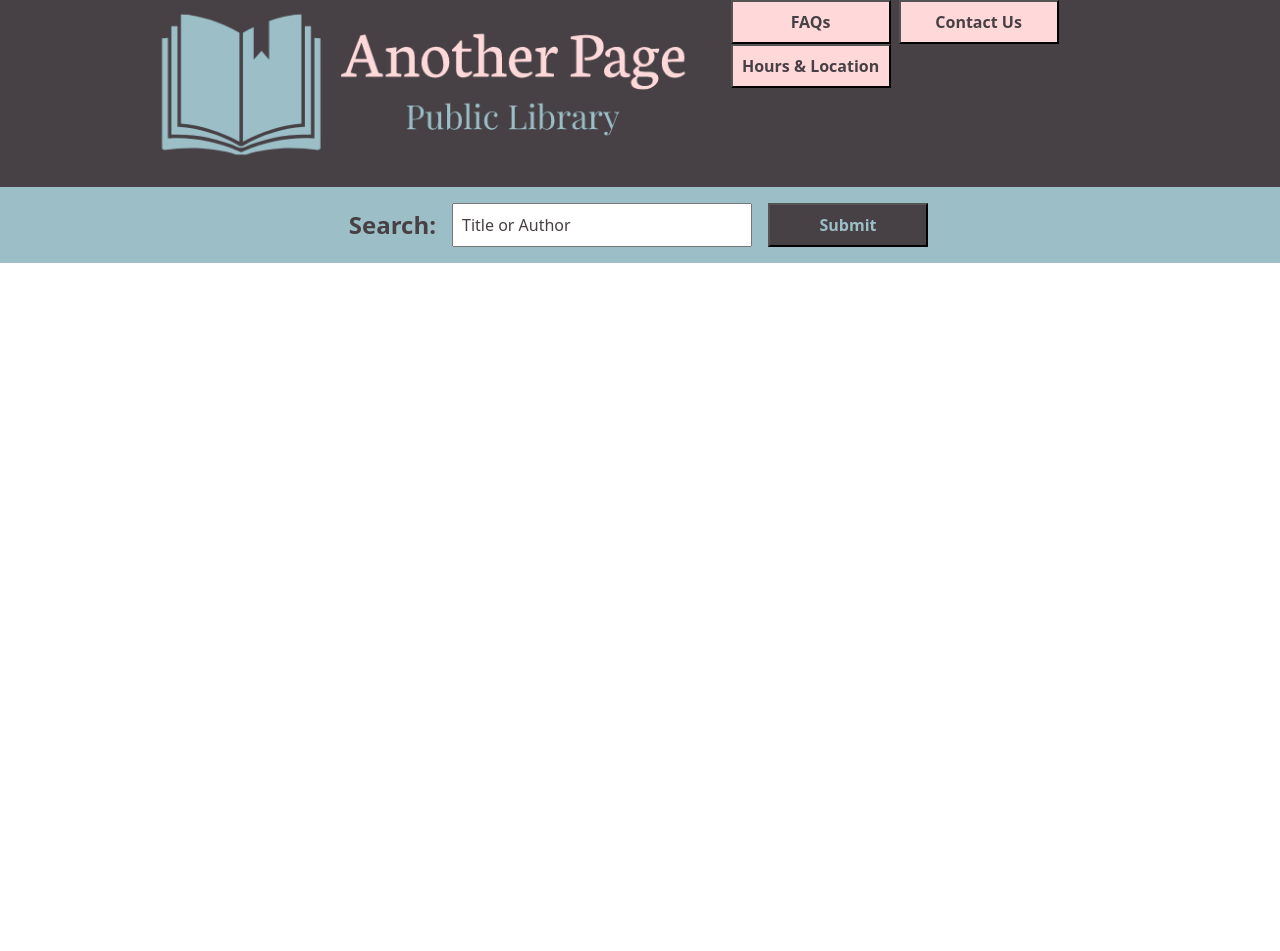
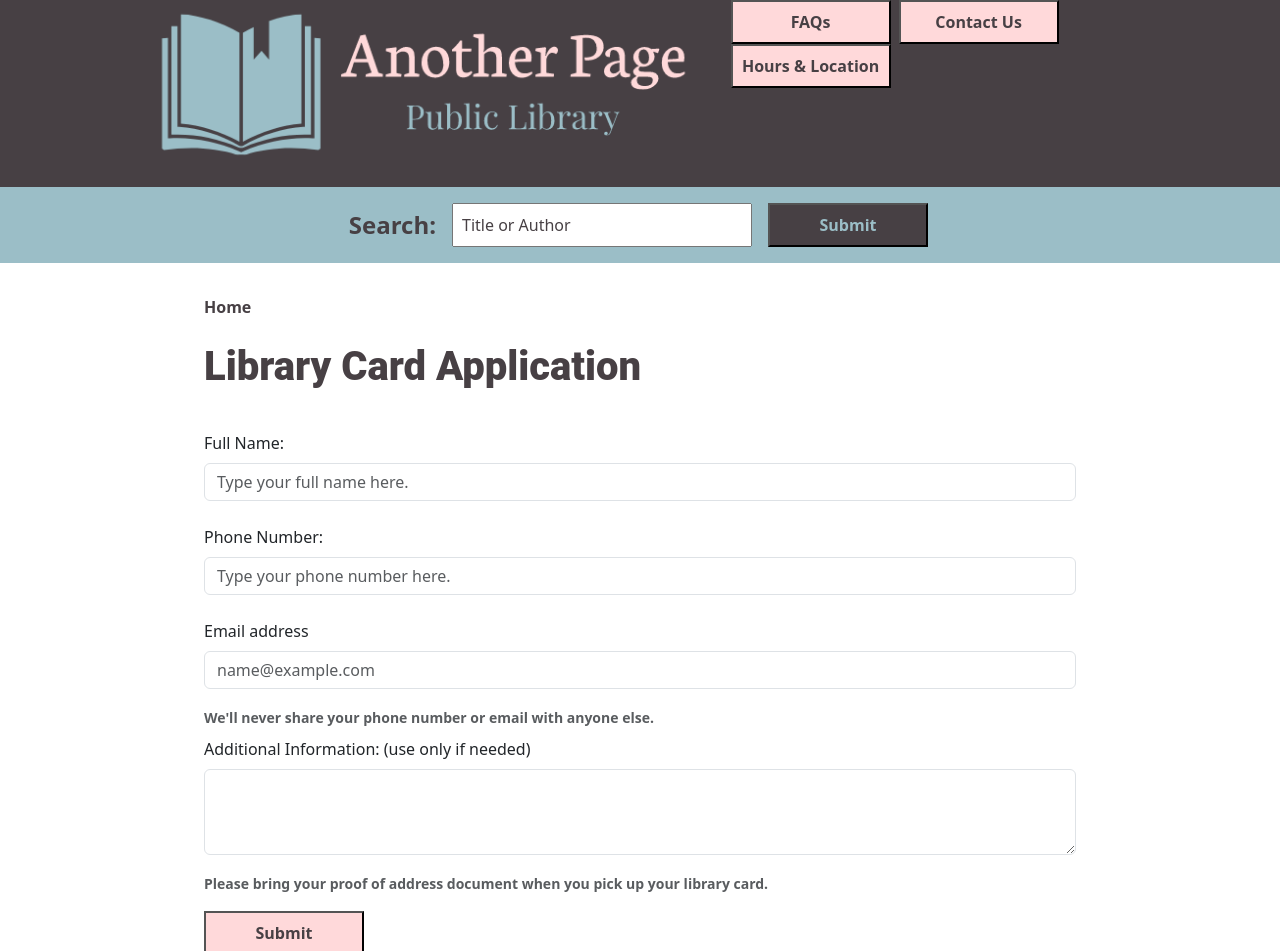
Before and after one commit to Amiriel01/Public-Library-Website, a React (Vite) app in the folder frontend-user-view/: page /LibraryCardForm in a window 1280 px wide. Shown: the top 951 px of the page. Before the commit the page ends 800 px from the top, so only its background shows below. Built offline with nearby package versions, Linux system fonts and the light colour scheme.

Commit message:
LibraryCardForm created on frontend

```diff
--- a/frontend-user-view/src/App.css
+++ b/frontend-user-view/src/App.css
@@ -319,3 +319,14 @@ margin-right: 2rem;
   color: #474044 !important;
   font-weight: bold;
 }
+
+/*LibraryCardForm*/
+#library-card-form-container {
+  width: 70%;
+  margin-right: auto;
+  margin-left: auto;
+}
+
+.form-label {
+  margin-top: .5rem;
+}
--- a/frontend-user-view/src/App.tsx
+++ b/frontend-user-view/src/App.tsx
@@ -9,6 +9,7 @@ import { useState } from 'react';
 import { BookAPIData, BookDataInterface } from './BookAPIInterface';
 import BookSearchResultsPage from './BookSearchResultsPage';
 import FAQPage from './FAQPage';
+import LibraryCardForm from './LibraryCardForm';
 
 function App() {
 
@@ -31,6 +32,7 @@ function App() {
             setBookData={setBookData}
           />}></Route>
           <Route path='FAQPage' element={<FAQPage />}></Route>
+          <Route path='LibraryCardForm' element={<LibraryCardForm />}></Route>
         </Routes>
       </div>
     </>
--- a/frontend-user-view/src/BookSearchResultsPage.tsx
+++ b/frontend-user-view/src/BookSearchResultsPage.tsx
@@ -38,7 +38,7 @@ export default function BookSearchResultsPage({ bookData, setBookData }: BookAPI
                                         {item.volumeInfo.description}
                                     </Card.Text>
                                     <Card.Text id="book-question">Want to know more about this book? </Card.Text>
-                                    <Card.Link id="book-info-link" href={item.volumeInfo.infoLink}>Click here to view the Google Books book profile!</Card.Link>
+                                    <Card.Link target="_blank" id="book-info-link" href={item.volumeInfo.infoLink}>Click here to view the Google Books book profile!</Card.Link>
                                 </div>
                             </Card.Body>
                         </Card>
--- a/frontend-user-view/src/FAQPage.tsx
+++ b/frontend-user-view/src/FAQPage.tsx
@@ -28,7 +28,7 @@ export default function FAQPage() {
                     <Accordion.Item eventKey="0">
                         <Accordion.Header>How do I apply for a library card?</Accordion.Header>
                         <Accordion.Body>
-                            <p>Complete an <Link id='library-card-form' to="/LibraryCardForm">application form</Link> online ro in-person at the library.</p>
+                            <p>Complete an <Link id='library-card-form' to="/LibraryCardForm">application form</Link> online or in-person at the library.</p>
                             <p>You must present a valid photo ID and proof of address when applying for a library card.</p>
                             <p>Driver's license, utility bills, voter ID, and printed checks are common forms of proof of address.</p>
                         </Accordion.Body>
--- a/frontend-user-view/src/LibraryCardForm.tsx
+++ b/frontend-user-view/src/LibraryCardForm.tsx
@@ -1 +1,110 @@
-export default function LibraryCardForm() {}
+import Form from 'react-bootstrap/Form';
+import MyButton from './MyButton';
+import Row from 'react-bootstrap/Row';
+import Col from 'react-bootstrap/Col';
+import HomepageLink from './HomepageLink';
+import axios from 'axios';
+import { FormEvent, useState } from 'react';
+
+export default function LibraryCardForm() {
+
+    const initialValues = {
+        name: "",
+        phone: "",
+        email: "",
+        additional_information: "",
+    }
+
+    const [libraryCardFormInfo, setLibraryCardFormInfo] = useState(initialValues);
+
+    const handleChange = (event: FormEvent) => {
+        const { name, value } = event.target;
+        setLibraryCardFormInfo({
+            ...libraryCardFormInfo,
+            [name]: value
+        })
+    }
+
+    async function handleSubmit(event: FormEvent) {
+        event.preventDefault();
+
+        const libraryCardFormData = {
+            name: libraryCardFormInfo.name,
+            phone: libraryCardFormInfo.phone,
+            email: libraryCardFormInfo.email,
+            additional_information: libraryCardFormInfo.help,
+        }
+
+        setLibraryCardFormInfo(initialValues);
+
+        // await axios.post("http://localhost:3000/contact/contactForm", libraryCardFormData).then((response) => {
+        //     console.log(response.status, response.data)
+        // })
+
+    }
+
+    return (
+        <>
+            <Row id='library-card-form-container'>
+                <HomepageLink />
+                <Row>
+                    <Col>
+                        <h1 id='page-titles'>
+                            Library Card Application
+                        </h1>
+                    </Col>
+                </Row>
+                <Form onSubmit={handleSubmit}>
+                    <Form.Group className="mb-3" controlId="exampleForm.ControlInput1">
+                        <Form.Label>Full Name:</Form.Label>
+                        <Form.Control
+                            type="text"
+                            name='name'
+                            placeholder="Type your full name here."
+                            value={libraryCardFormInfo.name}
+                            onChange={handleChange} />
+                    </Form.Group>
+                    <Form.Group className="mb-3" controlId="exampleForm.ControlInput1">
+                        <Form.Label>Phone Number:</Form.Label>
+                        <Form.Control
+                            type="text"
+                            name='phone'
+                            placeholder="Type your phone number here."
+                            value={libraryCardFormInfo.phone}
+                            onChange={handleChange}
+                        />
+                    </Form.Group>
+                    <Form.Group className="mb-3" controlId="exampleForm.ControlInput1">
+                        <Form.Label>Email address</Form.Label>
+                        <Form.Control
+                            type="email"
+                            name='email'
+                            placeholder="name@example.com"
+                            value={libraryCardFormInfo.email}
+                            onChange={handleChange}
+                        />
+                    </Form.Group>
+                    <Form.Text id='form-text' className="text-muted">
+                        We'll never share your phone number or email with anyone else.
+                    </Form.Text>
+                    <Form.Group id='library-card-form-spacing' className="mb-3" controlId="exampleForm.ControlTextarea1">
+                        <Form.Label>Additional Information: (use only if needed) </Form.Label>
+                        <Form.Control
+                            as="textarea"
+                            rows={3}
+                            name='message'
+                            value={libraryCardFormInfo.additional_information}
+                            onChange={handleChange}
+                        />
+                    </Form.Group>
+                    <Form.Text id='form-text' className="text-muted">
+                        Please bring your proof of address document when you pick up your library card.
+                    </Form.Text>
+                    <div>
+                        <MyButton id='contact-form-submit-button' title='Submit'></MyButton>
+                    </div>
+                </Form>
+            </Row>
+        </>
+    );
+}
```
